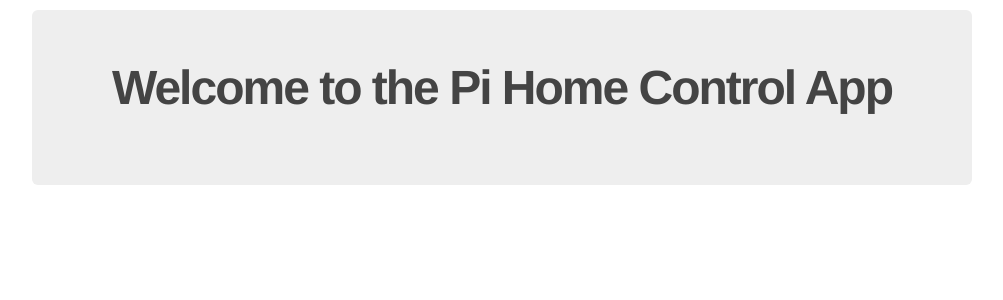
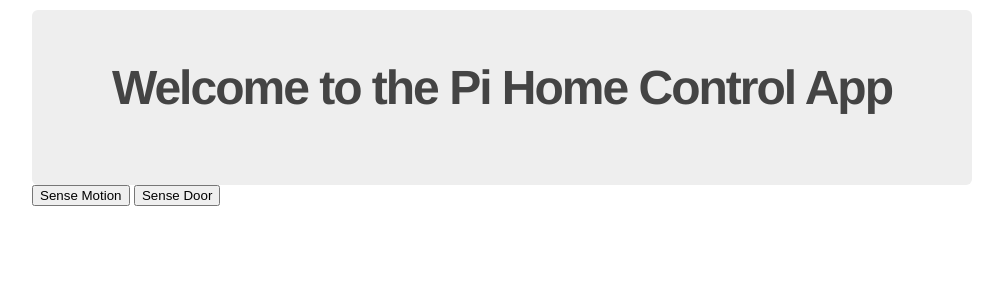
Before and after one commit to marbaugh/WebHomeControl, a Flask app: page / in a window 1280 px wide. Shown: the part 35-335 px from the top of the page, without its empty margins (138-1141 px from the left). Run offline with Flask 2, Linux system fonts and the light colour scheme.

Commit message:
Adding buttons to sense motion and door movements

```diff
--- a/templates/home.html
+++ b/templates/home.html
@@ -3,4 +3,9 @@
   <div class="jumbo">
     <h2>Welcome to the Pi Home Control App<h2>
   </div>
+  <div>
+    <button type="button" onclick="motionSensorSub()">Sense Motion</button>
+    <button type="button" onclick="doorSensorSub()">Sense Door</button>
+
+  </div>
 {% endblock %}
```
